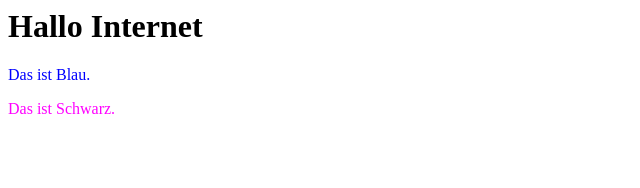
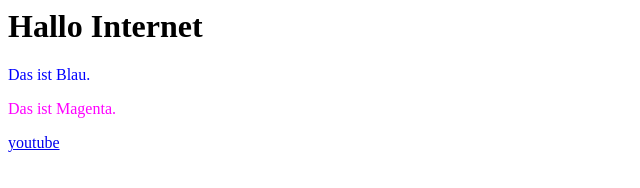
Before and after one commit to kavendro/site, a plain HTML site: page index.html in a window 1280 px wide. Shown: the full height of the page, 0-640 px from the left. Drawn offline with Linux system fonts and the light colour scheme.

Commit message:
Update index.html

```diff
--- a/index.html
+++ b/index.html
@@ -1,4 +1,4 @@
 <h1>Hallo Internet</h1>
 <p style="color: #0000FF">Das ist Blau.</p>
-<p style="color: #FF00FF">Das ist Schwarz.</p>
-<a href="https://www.youtube.com/watch?v=hPr-Yc92qaY"</a>
+<p style="color: #FF00FF">Das ist Magenta.</p>
+<a href="https://www.youtube.com/watch?v=hPr-Yc92qaY">youtube</a>
```
